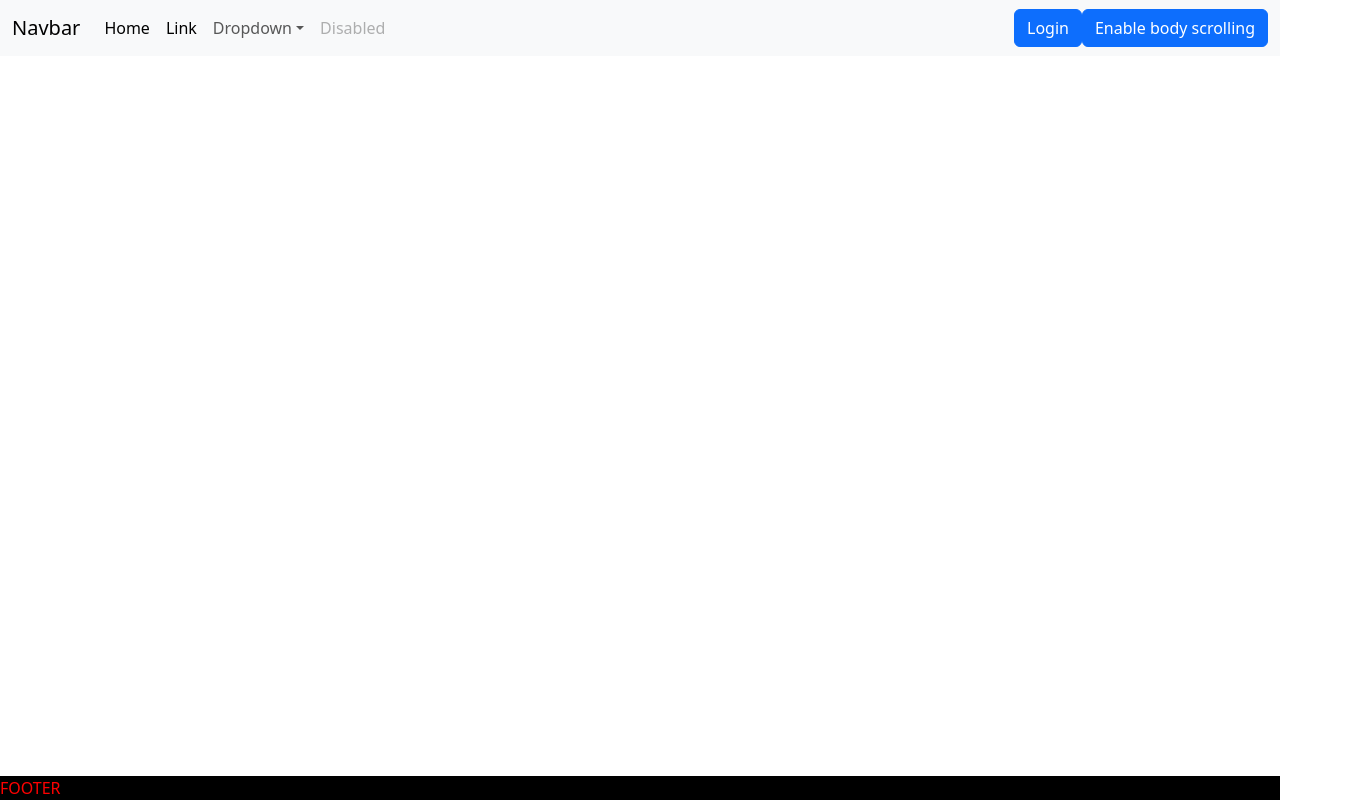
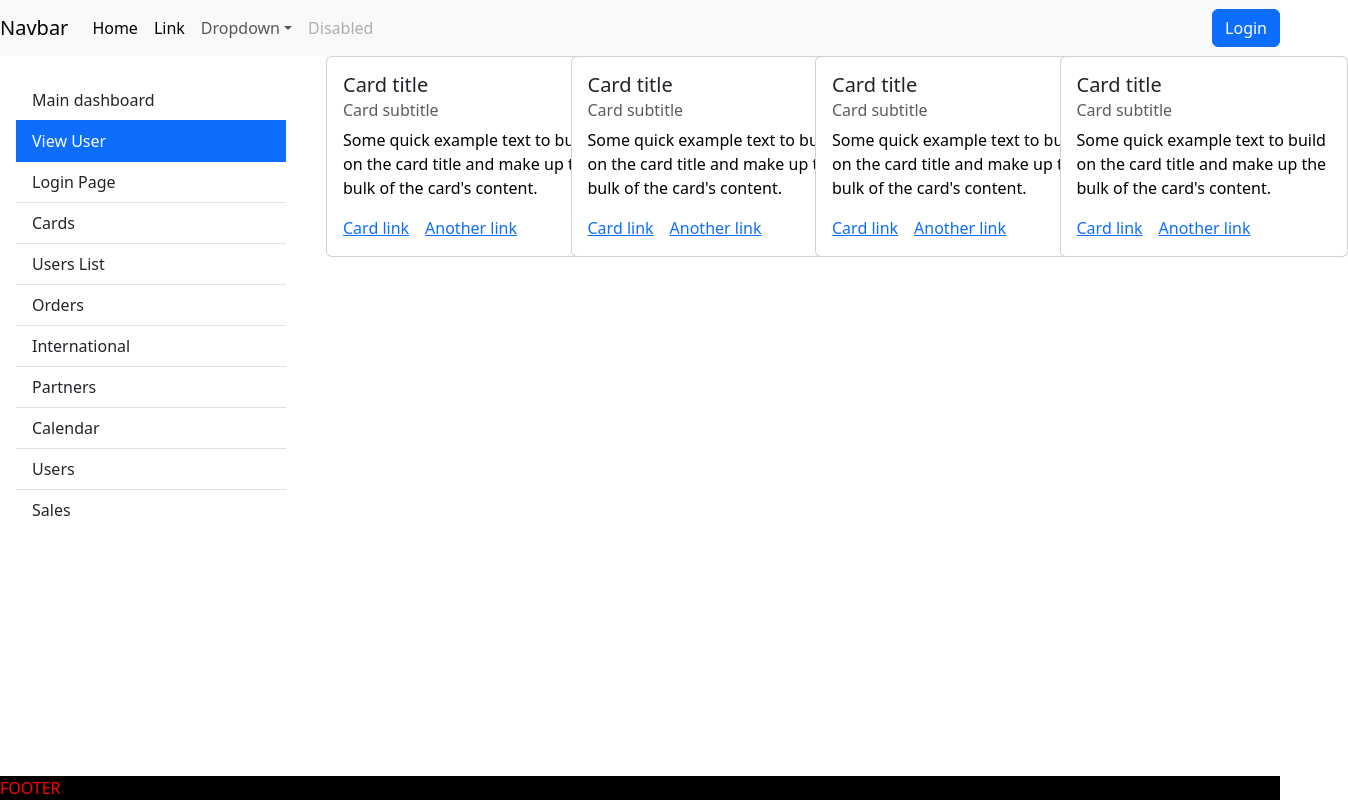
Before and after one commit to jincypjose/MyReact, a React (Create React App) app: page /drawer/cards in a window 1280 px wide. Shown: the whole page, 1348 px wide, since content can reach past the window. Built offline with nearby package versions, Linux system fonts and the light colour scheme.

Commit message:
added subrouting and class component

```diff
--- a/package.json
+++ b/package.json
@@ -6,7 +6,7 @@
     "@testing-library/jest-dom": "^5.17.0",
     "@testing-library/react": "^13.4.0",
     "@testing-library/user-event": "^13.5.0",
-    "bootstrap": "^5.3.0",
+    "bootstrap": "^5.3.1",
     "jquery": "^3.7.0",
     "react": "^18.2.0",
     "react-dom": "^18.2.0",
--- /dev/null
+++ b/src/components/ClassComponent.jsx
@@ -0,0 +1,14 @@
+import React from "react";
+class ClassComponent extends React.Component{
+    add=()=>{
+
+    }
+    render() {
+        return(
+            <>
+            <h1>Welcome to class Component</h1>
+            </>
+        )
+    }
+}
+export default ClassComponent
--- /dev/null
+++ b/src/components/cards/cards.js
@@ -0,0 +1,52 @@
+import { BrowserRouter,Routes,Link, Route,Outlet } from 'react-router-dom';
+
+export default function Cards() {
+    return (
+        <div className="row">
+            <div className="col-md-3">
+                <div className="card" style={{width: '18rem'}}>
+                    <div className="card-body">
+                        <h5 className="card-title">Card title</h5>
+                        <h6 className="card-subtitle mb-2 text-body-secondary">Card subtitle</h6>
+                        <p className="card-text" style={{color: 'black'}}>Some quick example text to build on the card title and make up the bulk of the card's content.</p>
+                        <Link href="#" className="card-link">Card link</Link>
+                        <Link href="#" className="card-link">Another link</Link>
+                    </div>
+                </div>
+            </div>
+            <div className="col-md-3">
+                <div className="card" style={{width: '18rem'}}>
+                    <div className="card-body">
+                        <h5 className="card-title">Card title</h5>
+                        <h6 className="card-subtitle mb-2 text-body-secondary">Card subtitle</h6>
+                        <p className="card-text" style={{color: 'black'}}>Some quick example text to build on the card title and make up the bulk of the card's content.</p>
+                        <Link href="#" className="card-link">Card link</Link>
+                        <Link href="#" className="card-link">Another link</Link>
+                    </div>
+                </div>
+            </div>
+            <div className="col-md-3">
+                <div className="card" style={{width: '18rem'}}>
+                    <div className="card-body">
+                        <h5 className="card-title">Card title</h5>
+                        <h6 className="card-subtitle mb-2 text-body-secondary">Card subtitle</h6>
+                        <p className="card-text" style={{color: 'black'}}>Some quick example text to build on the card title and make up the bulk of the card's content.</p>
+                        <Link href="#" className="card-link">Card link</Link>
+                        <Link href="#" className="card-link">Another link</Link>
+                    </div>
+                </div>
+            </div>
+            <div className="col-md-3">
+                <div className="card" style={{width: '18rem'}}>
+                    <div className="card-body">
+                        <h5 className="card-title">Card title</h5>
+                        <h6 className="card-subtitle mb-2 text-body-secondary">Card subtitle</h6>
+                        <p className="card-text"style={{color: 'black'}}>Some quick example text to build on the card title and make up the bulk of the card's content.</p>
+                        <Link href="#" className="card-link">Card link</Link>
+                        <Link href="#" className="card-link">Another link</Link>
+                    </div>
+                </div>
+            </div>
+        </div>
+    )
+}
--- a/src/components/drawer/Drawer.js
+++ b/src/components/drawer/Drawer.js
@@ -1,40 +1,42 @@
-import { BrowserRouter,Routes,Link, Route } from 'react-router-dom';
+import { BrowserRouter,Routes,Link, Route,Outlet } from 'react-router-dom';
 
 function Drawer() {
   return (
     <>
-      {/* <div class="position-sticky"> */}
+      {/* <div className="position-sticky"> */}
       {/* <div className='row'> */}
         <div className='col-md-3'>
-          <div class="list-group list-group-flush mx-3 mt-4">
-            <Link href="#" class="list-group-item list-group-item-action py-2 ripple" aria-current="true">
+          <div className="list-group list-group-flush mx-3 mt-4">
+            <Link href="#" className="list-group-item list-group-item-action py-2 ripple" aria-current="true">
             <span>Main dashboard</span>
             </Link>
-            <Link href="#" class="list-group-item list-group-item-action py-2 ripple active">
-            <span>Webiste traffic</span>
+            <Link to="/drawer" className="list-group-item list-group-item-action py-2 ripple active">
+            <span>View User</span>
             </Link>
-            <Link href="#" class="list-group-item list-group-item-action py-2 ripple">
-            <span>Password</span></Link>
-            <Link href="#" class="list-group-item list-group-item-action py-2 ripple">
-            <span>Analytics</span></Link>
-            <Link href="#" class="list-group-item list-group-item-action py-2 ripple">
-            <span>SEO</span>
+            <Link to="/drawer/pass" className="list-group-item list-group-item-action py-2 ripple">
+            <span>Login Page</span></Link>
+            <Link to="/drawer/cards" className="list-group-item list-group-item-action py-2 ripple">
+            <span>Cards</span></Link>
+            <Link to="/drawer/userslist" className="list-group-item list-group-item-action py-2 ripple">
+            <span>Users List</span>
             </Link>
-            <Link href="#" class="list-group-item list-group-item-action py-2 ripple">
+            <Link to="/drawer/class" className="list-group-item list-group-item-action py-2 ripple">
             <span>Orders</span></Link>
-            <Link href="#" class="list-group-item list-group-item-action py-2 ripple">
+            <Link href="#" className="list-group-item list-group-item-action py-2 ripple">
             <span>International</span></Link>
-            <Link href="#" class="list-group-item list-group-item-action py-2 ripple">
+            <Link href="#" className="list-group-item list-group-item-action py-2 ripple">
             <span>Partners</span></Link>
-            <Link href="#" class="list-group-item list-group-item-action py-2 ripple">
+            <Link href="#" className="list-group-item list-group-item-action py-2 ripple">
             <span>Calendar</span></Link>
-            <Link href="#" class="list-group-item list-group-item-action py-2 ripple">
+            <Link href="#" className="list-group-item list-group-item-action py-2 ripple">
             <span>Users</span></Link>
-            <Link href="#" class="list-group-item list-group-item-action py-2 ripple">
+            <Link href="#" className="list-group-item list-group-item-action py-2 ripple">
             <span>Sales</span></Link>
           </div>
         </div>
-        <div className='col-md-9'></div>
+        <div className='col-md-9'>
+          <Outlet/>
+        </div>
       {/* </div> */}
       {/* </div> */}
     </>
--- a/src/components/loginForm/LoginForm.js
+++ b/src/components/loginForm/LoginForm.js
@@ -11,8 +11,8 @@ function LoginForm (){
             height: "100%",}}
         >
             <form method="POST" action="" encType="" name="">
-                <div class="card" style={{width: '18rem'}}>
-                    <div class="card-body">
+                <div className="card" style={{width: '18rem'}}>
+                    <div className="card-body">
                         <div className="row">
                             <div className="col-md-12">
                                 <label>User Name</label>
@@ -38,6 +38,7 @@ function LoginForm (){
                                 >
                                 </input>
                                 <Link to='/signUp'>Sign Up?</Link>
+                                <Link to='/drawer'><button>Login</button></Link>
                             </div>
                         </div>
                     </div>
--- a/src/components/navBar/NavBar.js
+++ b/src/components/navBar/NavBar.js
@@ -1,16 +1,80 @@
 import 'bootstrap/dist/css/bootstrap.min.css';
+import 'bootstrap/dist/js/bootstrap.min.js';
 import { BrowserRouter,Routes,Link, Route } from 'react-router-dom';
 import Form from '../form/Form';
 import LoginForm from '../loginForm/LoginForm';
 import Drawer from '../drawer/Drawer';
 import SignUp from '../signUp/SignUp';
+import Cards from '../cards/cards';
+import UserList from '../userList/UsersList';
+import UsersList from '../userList/UsersList';
+import ClassComponent from '../ClassComponent';
 
 function NavBar() {
   return(
     <div>
       <BrowserRouter>
-        <nav className="navbar navbar-expand-lg bg-body-tertiary">
-          <div className="container-fluid">
+      {/* <nav className="navbar bg-body-tertiary fixed-top">
+        <div className="container-fluid">
+          <Link className="navbar-brand" href="#">Offcanvas navbar</Link>
+          <ul className="navbar me-auto mb-2 mb-lg-0">
+          <li className="nav-item">
+          <Link className="nav-link active" aria-current="page" to='/home'>
+            Home
+          </Link>
+          </li>
+          <li className="nav-item">
+          <Link className="nav-link active" aria-current="page" to='/drawer'>
+            Link
+          </Link>
+          </li>
+          <li className="nav-item">
+          <Link to='/login'>
+            <button type="button" className="btn btn-primary register">
+                Login
+            </button>
+          </Link>
+          </li>
+          </ul>
+          <button className="navbar-toggler" type="button" data-bs-toggle="offcanvas" data-bs-target="#offcanvasNavbar" aria-controls="offcanvasNavbar" aria-label="Toggle navigation">
+            <span className="navbar-toggler-icon"></span>
+          </button>
+          <div className="offcanvas offcanvas-end" tabindex="-1" id="offcanvasNavbar" aria-labelledby="offcanvasNavbarLabel">
+            <div className="offcanvas-header">
+              <h5 className="offcanvas-title" id="offcanvasNavbarLabel">Offcanvas</h5>
+              <button type="button" className="btn-close" data-bs-dismiss="offcanvas" aria-label="Close"></button>
+            </div>
+            <div className="offcanvas-body">
+              <ul className="navbar-nav justify-content-end flex-grow-1 pe-3">
+                <li className="nav-item">
+                  <Link className="nav-link active" aria-current="page" href="#">Home</Link>
+                </li>
+                <li className="nav-item">
+                  <Link className="nav-link" href="#">Link</Link>
+                </li>
+                <li className="nav-item dropdown">
+                  <Link className="nav-link dropdown-toggle" href="#" role="button" data-bs-toggle="dropdown" aria-expanded="false">
+                    Dropdown
+                  </Link>
+                  <ul className="dropdown-menu">
+                    <li><Link className="dropdown-item" href="#">Action</Link></li>
+                    <li><Link className="dropdown-item" href="#">Another action</Link></li>
+                    <li>
+                      <hr className="dropdown-divider"></hr>
+                    </li>
+                    <li><Link className="dropdown-item" href="#">Something else here</Link></li>
+                  </ul>
+                </li>
+              </ul>
+              <form className="d-flex mt-3" role="search">
+                <input className="form-control me-2" type="search" placeholder="Search" aria-label="Search"></input>
+                <button className="btn btn-outline-success" type="submit">Search</button>
+              </form>
+            </div>
+          </div>
+        </div>
+      </nav> */}
+        <nav className="navbar navbar-expand-lg bg-body-tertiary" style={{paddingLeft: '0px'}}>
             <Link className="navbar-brand" href="#">Navbar</Link>
             <button className="navbar-toggler" type="button" data-bs-toggle="collapse" data-bs-target="#navbarSupportedContent" aria-controls="navbarSupportedContent" aria-expanded="false" aria-label="Toggle navigation">
               <span className="navbar-toggler-icon"></span>
@@ -43,17 +107,19 @@ function NavBar() {
                       Login
                   </button>
                 </Link>
-                <Link to='/drawer'>
-                  <button class="btn btn-primary" type="button" data-bs-toggle="offcanvas" data-bs-target="#offcanvasScrolling" aria-controls="offcanvasScrolling">Enable body scrolling</button>
-                </Link>
               </div>
-          </div>
         </nav>
         <div className='row'>
           <Routes>
             <Route path='home' element={<Form/>}></Route>
             <Route path='login' element={<LoginForm/>}></Route>
-            <Route path='drawer' element={<Drawer/>}></Route>
+            <Route path='drawer' element={<Drawer/>}>
+              <Route path='' element={<Form/>}></Route>
+              <Route path='pass' element={<LoginForm/>}></Route>
+              <Route path='cards' element={<Cards/>}></Route>
+              <Route path='userslist' element={<UsersList/>}></Route>
+              <Route path='class' element={<ClassComponent/>  }></Route>
+            </Route>
             <Route path='signUp' element={<SignUp/>}></Route>
           </Routes>
         </div>
--- a/src/components/signUp/SignUp.js
+++ b/src/components/signUp/SignUp.js
@@ -11,8 +11,8 @@ function SignUp (){
             height: "100%",}}
         >
             <form method="POST" action="" encType="" name="">
-                <div class="card" style={{width: '18rem'}}>
-                    <div class="card-body">
+                <div className="card" style={{width: '18rem'}}>
+                    <div className="card-body">
                         <div className="row">
                             <div className="col-md-12">
                                 <label>Sign up Name</label>
--- /dev/null
+++ b/src/components/userList/UsersList.js
@@ -0,0 +1,33 @@
+export default function UsersList() {
+    return(
+    <table className="table">
+        <thead>
+            <tr>
+            <th scope="col">#</th>
+            <th scope="col">First</th>
+            <th scope="col">Last</th>
+            <th scope="col">Handle</th>
+            </tr>
+        </thead>
+        <tbody>
+            <tr>
+            <th scope="row">1</th>
+            <td>Mark</td>
+            <td>Otto</td>
+            <td>@mdo</td>
+            </tr>
+            <tr>
+            <th scope="row">2</th>
+            <td>Jacob</td>
+            <td>Thornton</td>
+            <td>@fat</td>
+            </tr>
+            <tr>
+            <th scope="row">3</th>
+            <td colspan="2">Larry the Bird</td>
+            <td>@twitter</td>
+            </tr>
+        </tbody>
+    </table>
+    )
+}
```
Also changed, not shown: 1 other file (tests, documents, lock files or other folders).
